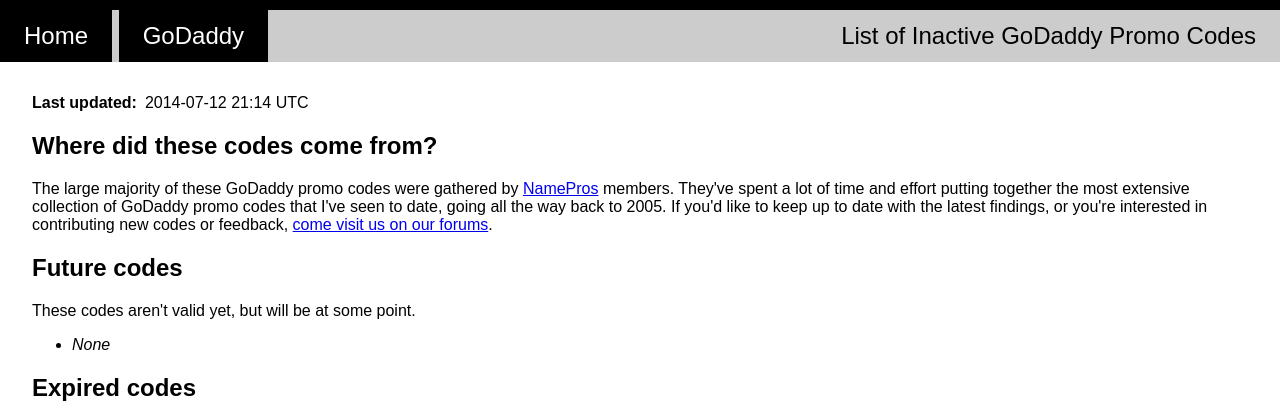
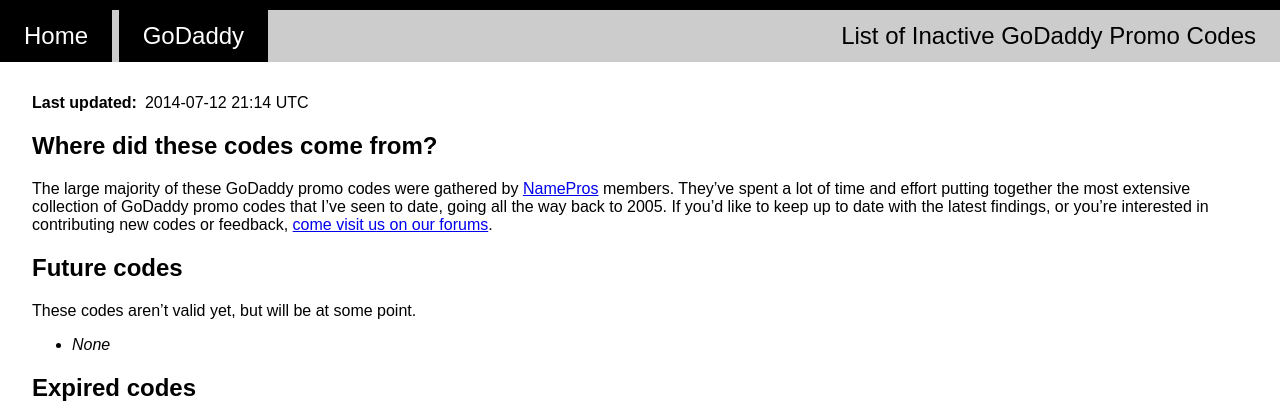
Before and after one commit to Earth2Me/Domains, a Jekyll site: the page built from godaddy-codes/inactive.md, in a window 1280 px wide and 900 px high. Shown: the top 408 px of the window. Built offline with Jekyll 4.4.1, drawn with Linux system fonts in a browser that asks for light colours; part of the change alters nothing that is shown.

```diff
--- a/_config.yml
+++ b/_config.yml
@@ -4,16 +4,4 @@ encoding: UTF-8
 baseurl: /Domains
 
 pygments: true
-
 markdown: kramdown
-kramdown:
-  use_coderay: true
-  smart_quotes: 'apos,apos,quot,quot'
-redcarpet:
-  extensions:
-    - tables
-    - no_intra_emphasis
-    - strikethrough
-    - lax_spacing
-    - superscript
-    - fenced_code_blocks
```
